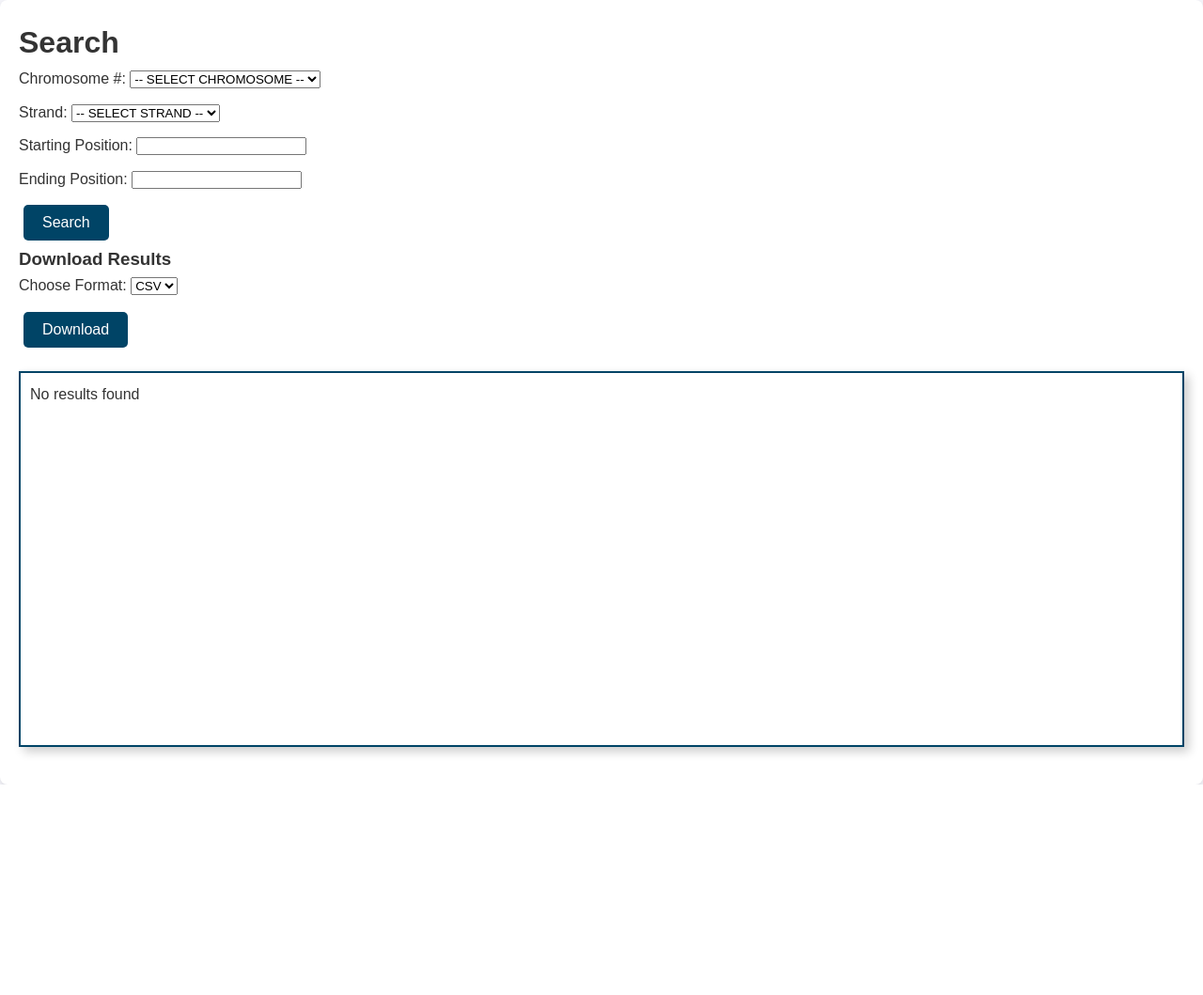
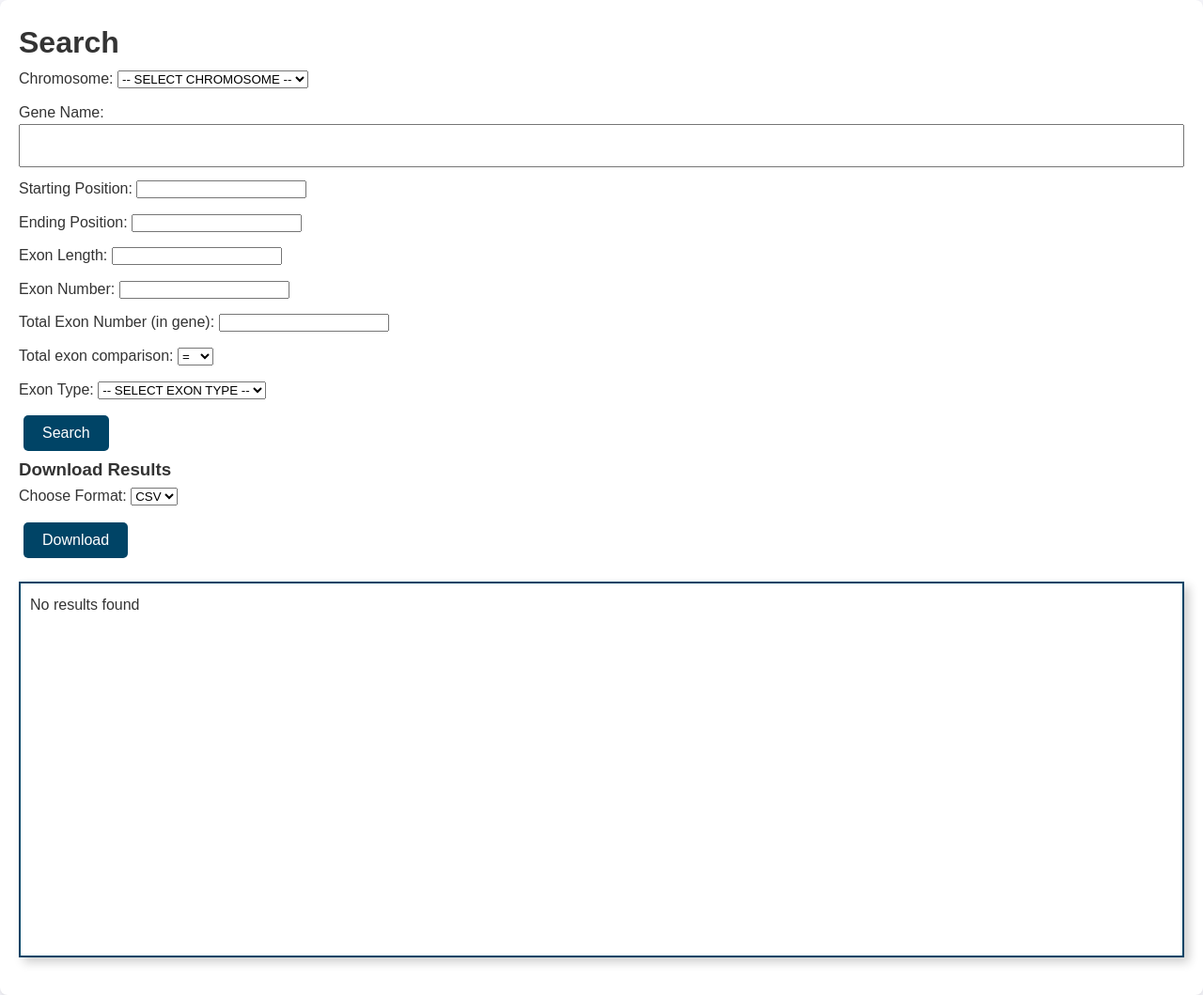
Before and after one commit to spulijal13/ExonConservationWebpage, a Django app: page / in a window 1280 px wide. Shown: the part 51-1110 px from the top of the page at 94% size. Before the commit the page ends 886 px from the top, so only its background shows below. Run offline with Django 5.2, Linux system fonts and the light colour scheme; data that the repository does not hold is empty.

Commit message:
something to try564

```diff
--- a/app/data/import_data.py
+++ b/app/data/import_data.py
@@ -11,9 +11,10 @@ import csv
 
 
 
-csv_file = 'data/Exon_Conservation_Share.csv'
+csv_file = 'data/Exon_Conservation_Share_Split.csv'
 
 with open(csv_file, 'r') as file:
+
     reader = csv.DictReader(file)
     for row in reader:
         ExonConservation.objects.create(
@@ -26,6 +27,7 @@ with open(csv_file, 'r') as file:
             strand=row['strand'],
             length=row['length'],
             exon_number=row['exon_number'],
+            total_exon=row['total_exon'],
             exon_type=row['exon_type'],
             previous_intron=row['previous_intron'],
             next_intron=row['next_intron'],
--- a/app/exon/settings.py
+++ b/app/exon/settings.py
@@ -123,6 +123,8 @@ USE_TZ = True
 
 STATIC_URL = "static/"
 
+STATIC_ROOT = os.path.join(BASE_DIR, 'staticfiles')
+
 STATICFILES_DIRS = [BASE_DIR / "static" ]
 
 MEDIA_URL = "media/"
--- a/app/rna/forms.py
+++ b/app/rna/forms.py
@@ -11,13 +11,26 @@ class SearchForm(forms.Form):
 
     # Intializes the list of choices for each of the following values
     CHROMOSOME_CHOICES = [("", "-- SELECT CHROMOSOME --")]
-    STRAND_CHOICES = [("", "-- SELECT STRAND --")]
+    EXON_TYPE_CHOICES = [("", "-- SELECT EXON TYPE --")]
+    COMPARISON_CHOICES = [
+        ('eq', '='),
+        ('gt', '>'),
+        ('lt', '<'),
+        ('gte', '>='),
+        ('lte', '<=')
+    ]
 
     # Values from the views file that can be searched through, defines the type of selection as well. (i.e. choice, type)
-    chromosome = forms.ChoiceField(choices=CHROMOSOME_CHOICES, required=False, label="Chromosome #")
-    strand = forms.ChoiceField(choices=STRAND_CHOICES, required=False, label='Strand')
+    chromosome = forms.ChoiceField(choices=CHROMOSOME_CHOICES, required=False, label="Chromosome")
+    gene_name = forms.CharField(required=False, label='Gene Name')
     start_position = forms.IntegerField(required=False, label='Starting Position')
     end_position = forms.IntegerField(required=False, label="Ending Position")
+    length = forms.IntegerField(required=False, label="Exon Length")
+    exon_number = forms.IntegerField(required=False, label="Exon Number")
+    total_exon = forms.IntegerField(required=False, label="Total Exon Number (in gene)")
+    total_exon_comparison = forms.ChoiceField(choices=COMPARISON_CHOICES, required=False)
+    exon_type = forms.ChoiceField(choices=EXON_TYPE_CHOICES, required=False, label="Exon Type")
+
 
     def __init__(self, *args, **kwargs):
         super().__init__(*args, **kwargs)
@@ -25,22 +38,30 @@ class SearchForm(forms.Form):
         print("Initializing SearchForm...")
 
         chromosome_choices = list(ExonConservation.objects.values_list('chrm', flat=True).distinct())
-        strand_choices = list(ExonConservation.objects.values_list('strand', flat=True).distinct())
+
+        exon_type_choices = list(ExonConservation.objects.values_list('exon_type', flat=True).distinct())
 
         if chromosome_choices:
             self.fields['chromosome'].choices += sorted([(chrm, chrm) for chrm in chromosome_choices])
 
-        if strand_choices:
-            self.fields['strand'].choices += [(strand, strand) for strand in strand_choices]
+        if exon_type_choices:
+            self.fields['exon_type'].choices += sorted([(exon_type, exon_type) for exon_type in exon_type_choices])
+
+
 
     def clean(self):
         # Gets the data using the information that is typed in.
         clean_data = super().clean()
 
         chromosome = clean_data.get('chromosome')
+        gene_name = clean_data.get('name')
         start_position = clean_data.get('start_position')
         end_position = clean_data.get('end_position')
-        strand = clean_data.get("strand")
+        length = clean_data.get('length')
+        exon_number = clean_data.get('exon_number')
+        total_exon = clean_data.get('total_exon')
+        total_exon_comparison = clean_data.get('total_exon_comparison')
+        exon_type = clean_data.get('exon_type')
 
         # Chromosome can stand by itself, does not matter if strand, start_position or end position are empty.
         # Strand can also stand by itself, but depending on the value of strand start or end position cannot stad by itself.
@@ -49,14 +70,8 @@ class SearchForm(forms.Form):
 
         # The constraints when querying
         if start_position is not None or end_position is not None:
-            if strand is None:
-                raise forms.ValidationError("Need to give a value for strand if start or edn position is given.")
-            if start_position is None or end_position is None:
-                raise forms.ValidationError("Provide both start and end position if one if given.") # can edit out, but keep simple at first.
-            if strand == '+' and start_position >= end_position:
+            if start_position >= end_position:
                 raise forms.ValidationError("On the positive strand the start position has to be less that end position.")
-            if strand == '-' and start_position <=  end_position:
-                raise forms.ValidationError("On the negative strand the start position has to be less than the end position")
 
         return clean_data
 
--- a/app/rna/models.py
+++ b/app/rna/models.py
@@ -15,6 +15,7 @@ class ExonConservation(models.Model):
     strand = models.CharField(max_length=255)
     length = models.CharField(max_length=255)
     exon_number = models.CharField(max_length=255)
+    total_exon = models.CharField(max_length=100)
     exon_type = models.CharField(max_length=255)
     previous_intron = models.CharField(max_length=255)
     next_intron = models.CharField(max_length=255)
--- a/app/rna/templates/build.html
+++ b/app/rna/templates/build.html
@@ -15,7 +15,7 @@
     <form method="GET">
         {{ download_form.as_p }}
         <input type="hidden" name="chromosome" value="{{ request.GET.chromosome }}">
-        <input type="hidden" name="strand" value="{{ request.GET.strand }}">
+        <input type="hidden" name="gene_name" value="{{ request.GET.strand }}">
         <input type="hidden" name="start_position" value="{{ request.GET.start_position }}">
         <input type="hidden" name="end_position" value="{{ request.GET.end_position }}">
         <button type="submit">Download</button>
@@ -28,7 +28,7 @@
             <thead>
                 <tr>
                     <th>ID</th>
-                    <th>Name</th>
+                    <th>Gene Name</th>
                     <th>Chromosome</th>
                     <th>Start</th>
                     <th>End</th>
@@ -37,6 +37,7 @@
                     <th>Length</th>
                     <th>Exon Number</th>
                     <th>Exon Type</th>
+                    <th>Total Exon</th>
                     <th>Previous Intron</th>
                     <th>Next Intron</th>
                     <th>3' Splice Site Score</th>
@@ -65,6 +66,7 @@
                     <td>{{ exon.strand }}</td>
                     <td>{{ exon.length }}</td>
                     <td>{{ exon.exon_number }}</td>
+                    <td>{{ exon.total_exon }}</td>
                     <td>{{ exon.exon_type }}</td>
                     <td>{{ exon.previous_intron }}</td>
                     <td>{{ exon.next_intron }}</td>
--- a/app/rna/views.py
+++ b/app/rna/views.py
@@ -2,6 +2,8 @@ from django.shortcuts import render
 from .models import ExonConservation
 from .forms import SearchForm, DownloadData
 import csv
+from django.db.models import IntegerField, F, Value
+from django.db.models.functions import Cast, Substr, StrIndex
 from django.http import HttpResponse
 
 def exon_search(request):
@@ -20,21 +22,46 @@ def exon_search(request):
             query = ExonConservation.objects.all()
 
             chromosome = form.cleaned_data.get('chromosome')
-            strand = form.cleaned_data.get('strand')
+            gene_name = form.cleaned_data.get('gene_name')
             start_position = form.cleaned_data.get('start_position')
             end_position = form.cleaned_data.get('end_position')
+            length = form.cleaned_data.get('length')
+            exon_number = form.cleaned_data.get('exon_number')
+            total_exon = form.cleaned_data.get('total_exon')
+            total_exon_comparison = form.cleaned_data.get('total_exon_comparison')
+            exon_type = form.cleaned_data.get('exon_type')
+
+
 
             # Apply filters if values are provided
             if chromosome:
                 query = query.filter(chrm=chromosome)
-            if strand:
-                query = query.filter(strand=strand)
+            if gene_name:
+                query = query.filter(name=gene_name)
             if start_position:
                 query = query.filter(start__gte=start_position)
             if end_position:
-                query = query.filter(end__lte=end_position)  # Fixed typo (filer -> filter)
+                query = query.filter(end__lte=end_position)
+            if exon_number:
+                query = query.filter(exon_number__regex=r'^' + str(exon_number) + r'_')
+            if total_exon:
+                if total_exon_comparison == 'eq':
+                    query = query.annotate(second_part=Cast(Substr('exon_number', StrIndex('exon_number', Value('_')) + 1), output_field=IntegerField())
+                                           ).filter(second_part=total_exon)
+                elif total_exon_comparison == 'gt':
+                    query = query.annotate(second_part=Cast(Substr('exon_number', StrIndex('exon_number', Value('_')) + 1), output_field=IntegerField())
+                                           ).filter(second_part__gt=total_exon)
+                elif total_exon_comparison == 'lt':
+                    query = query.annotate(second_part=Cast(Substr('exon_number', StrIndex('exon_number', Value('_')) + 1), output_field=IntegerField())
+                                           ).filter(second_part__lt=total_exon)
+                elif total_exon_comparison == 'gte':
+                    query = query.annotate(second_part=Cast(Substr('exon_number', StrIndex('exon_number', Value('_')) + 1), output_field=IntegerField())
+                                           ).filter(second_part__gte=total_exon)
+                elif total_exon_comparison == 'lte':
+                    query = query.annotate(second_part=Cast(Substr('exon_number', StrIndex('exon_number', Value('_')) + 1), output_field=IntegerField())
+                                           ).filter(second_part__lte=total_exon)
 
-            exons = query  # Update exons with filtered results
+            exons = query
 
     # File Download Handling
     if 'file_format' in request.GET and exons.exists():
```
Also changed, not shown: app/rna/migrations/__init__.py (deleted), 3 other files.
